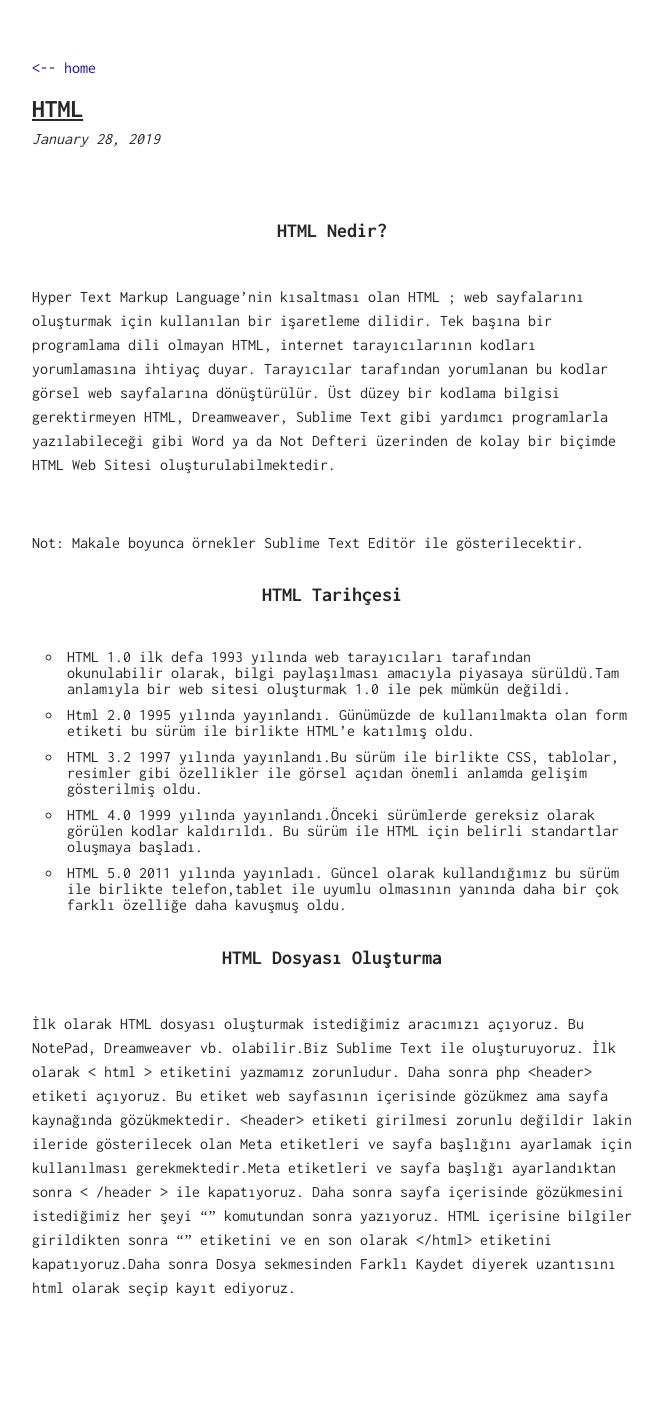
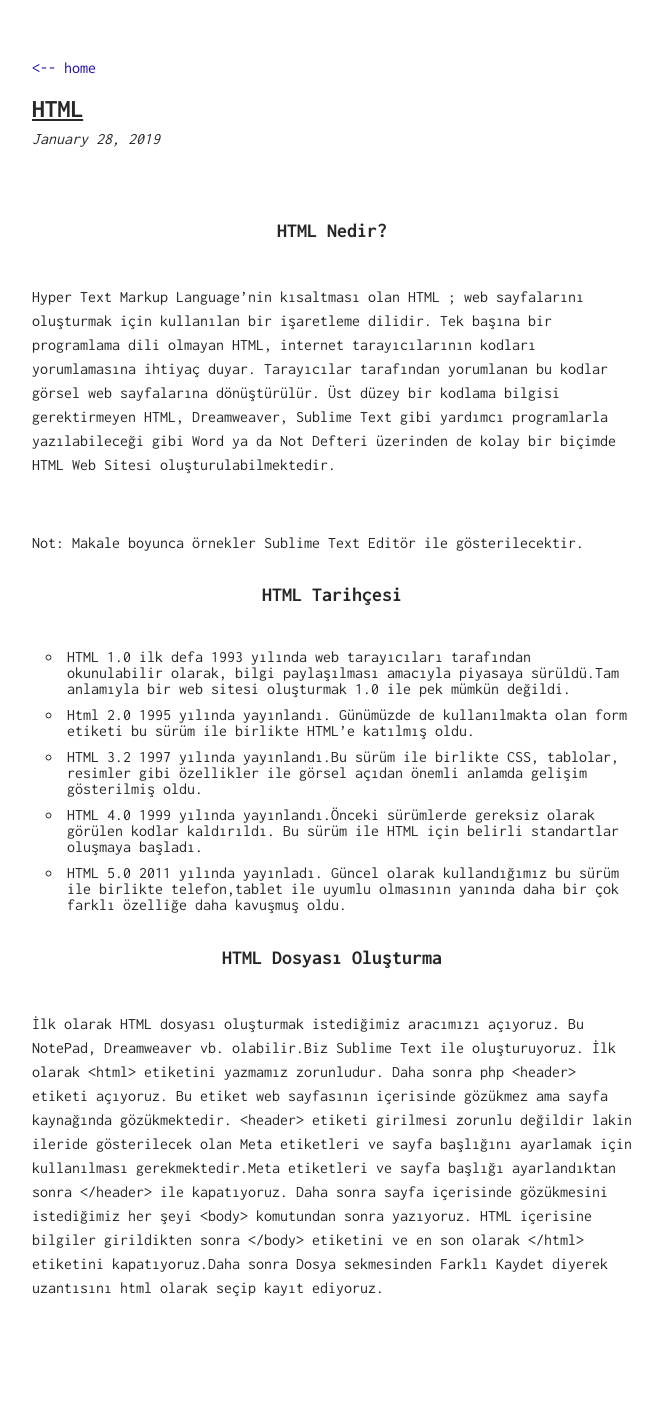
Before and after one commit to enesgultekin/enesgultekin.github.io, a Jekyll site: the page built from _posts/2019-01-28-HTML.md, in a window 1280 px wide. Shown: the whole page, without its empty margins (308-970 px from the left). Built offline with Jekyll 4.4.1, drawn with Linux system fonts in a browser that asks for light colours.

Commit message:
Update 2019-01-28-HTML.md

```diff
--- a/_posts/2019-01-28-HTML.md
+++ b/_posts/2019-01-28-HTML.md
@@ -27,4 +27,4 @@
   </ul>
 
   <center><h1> HTML Dosyası Oluşturma</h1></center><br>
- <p> İlk olarak HTML dosyası oluşturmak istediğimiz aracımızı açıyoruz. Bu NotePad, Dreamweaver vb. olabilir.Biz Sublime Text ile oluşturuyoruz. İlk olarak &lt; html &gt; etiketini yazmamız zorunludur. Daha sonra php  &lt;header&gt; etiketi açıyoruz. Bu etiket web sayfasının içerisinde gözükmez ama sayfa kaynağında gözükmektedir. &lt;header&gt; etiketi girilmesi zorunlu değildir lakin ileride gösterilecek olan Meta etiketleri ve sayfa başlığını ayarlamak için kullanılması gerekmektedir.Meta etiketleri ve sayfa başlığı ayarlandıktan sonra &lt; /header &gt; ile kapatıyoruz. Daha sonra sayfa içerisinde gözükmesini istediğimiz her şeyi “<body>” komutundan sonra yazıyoruz. HTML içerisine bilgiler girildikten sonra “</body>”  etiketini ve en son olarak </html> etiketini kapatıyoruz.Daha sonra  Dosya sekmesinden Farklı Kaydet diyerek uzantısını html olarak seçip kayıt ediyoruz.</p>
+ <p> İlk olarak HTML dosyası oluşturmak istediğimiz aracımızı açıyoruz. Bu NotePad, Dreamweaver vb. olabilir.Biz Sublime Text ile oluşturuyoruz. İlk olarak &lt;html&gt; etiketini yazmamız zorunludur. Daha sonra php  &lt;header&gt; etiketi açıyoruz. Bu etiket web sayfasının içerisinde gözükmez ama sayfa kaynağında gözükmektedir. &lt;header&gt; etiketi girilmesi zorunlu değildir lakin ileride gösterilecek olan Meta etiketleri ve sayfa başlığını ayarlamak için kullanılması gerekmektedir.Meta etiketleri ve sayfa başlığı ayarlandıktan sonra &lt;/header&gt; ile kapatıyoruz. Daha sonra sayfa içerisinde gözükmesini istediğimiz her şeyi &lt;body&gt; komutundan sonra yazıyoruz. HTML içerisine bilgiler girildikten sonra &lt;/body&gt;  etiketini ve en son olarak &lt;/html&gt; etiketini kapatıyoruz.Daha sonra  Dosya sekmesinden Farklı Kaydet diyerek uzantısını html olarak seçip kayıt ediyoruz.</p>
```
